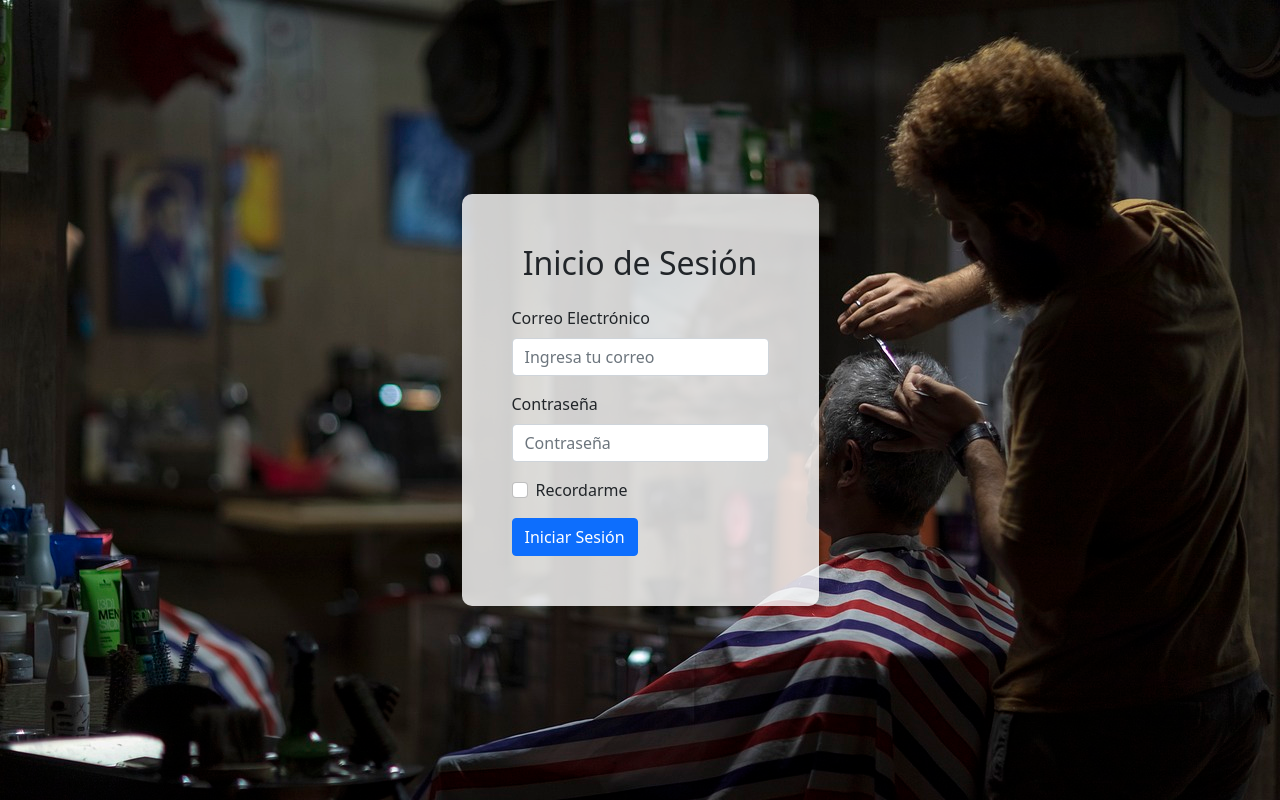
After one commit to Berno01/proyectoPeluqueria, a PHP site: page /view/login.php in a window 1280 px wide. The commit adds this page. Run offline with PHP 8.4, Linux system fonts and the light colour scheme.

Commit message:
Vista de login completa

```diff
--- a/config/Conexion.php
+++ b/config/Conexion.php
@@ -1,7 +1,7 @@
 <?php
 
-require_once "global.php";
-$conexion = mysqli_connect("localhost", "root", "", "peluqueria");
+require_once "Global.php";
+$conexion = mysqli_connect("localhost", "root", "", "id21295525_agenda");
 
 if (!$conexion)
 {
--- a/view/header.php
+++ b/view/header.php
@@ -59,7 +59,7 @@
       <nav id="nav-menu-container">
         <ul class="nav-menu">
 
-          <li><a href="#about">Iniciar Sesion</a></li>
+          <li><a href="login.php">Iniciar Sesion</a></li>
           <li><a href="#services">Registrarse</a></li>
 
 
--- /dev/null
+++ b/view/login.php
@@ -0,0 +1,53 @@
+<!DOCTYPE html>
+<html lang="en">
+<head>
+  <meta charset="UTF-8">
+  <meta name="viewport" content="width=device-width, initial-scale=1.0">
+  <link href="https://cdn.jsdelivr.net/npm/bootstrap@5.0.0/dist/css/bootstrap.min.css" rel="stylesheet">
+  <title>Inicio de Sesión</title>
+  <style>
+    body {
+      height: 100vh;
+      display: flex;
+      align-items: center;
+      justify-content: center;
+      margin: 0;
+      background-image: url('../file/cortes/logo.jpg'); /* Reemplaza con la URL de tu imagen */
+      background-size: cover;
+    }
+
+    .login-card {
+      max-width: 1000px; /* Ajusta el valor según tus necesidades */
+      width: 100%;
+      background-color: rgba(255, 255, 255, 0.8); /* Fondo semitransparente */
+      padding: 50px; /* Ajusta el valor según tus necesidades */
+      border-radius: 10px;
+      box-shadow: 0 0 20px rgba(0, 0, 0, 0.2);
+    }
+  </style>
+</head>
+<body>
+  <div class="d-flex justify-content-center align-items-center" style="height: 100vh;">
+    <div class="login-card">
+      <h2 class="text-center mb-4">Inicio de Sesión</h2>
+      <form>
+        <div class="mb-3">
+          <label for="exampleInputEmail1" class="form-label">Correo Electrónico</label>
+          <input type="email" class="form-control" id="exampleInputEmail1" aria-describedby="emailHelp" placeholder="Ingresa tu correo">
+        </div>
+        <div class="mb-3">
+          <label for="exampleInputPassword1" class="form-label">Contraseña</label>
+          <input type="password" class="form-control" id="exampleInputPassword1" placeholder="Contraseña">
+        </div>
+        <div class="mb-3 form-check">
+          <input type="checkbox" class="form-check-input" id="exampleCheck1">
+          <label class="form-check-label" for="exampleCheck1">Recordarme</label>
+        </div>
+        <button type="submit" class="btn btn-primary">Iniciar Sesión</button>
+      </form>
+    </div>
+  </div>
+
+  <script src="https://cdn.jsdelivr.net/npm/bootstrap@5.0.0/dist/js/bootstrap.bundle.min.js"></script>
+</body>
+</html>
```
Also changed, not shown: model/Cita.php (+4 -4 lines), view/script/escritorio.js (+9 -47 lines), file/cortes/logo.jpg (added).
